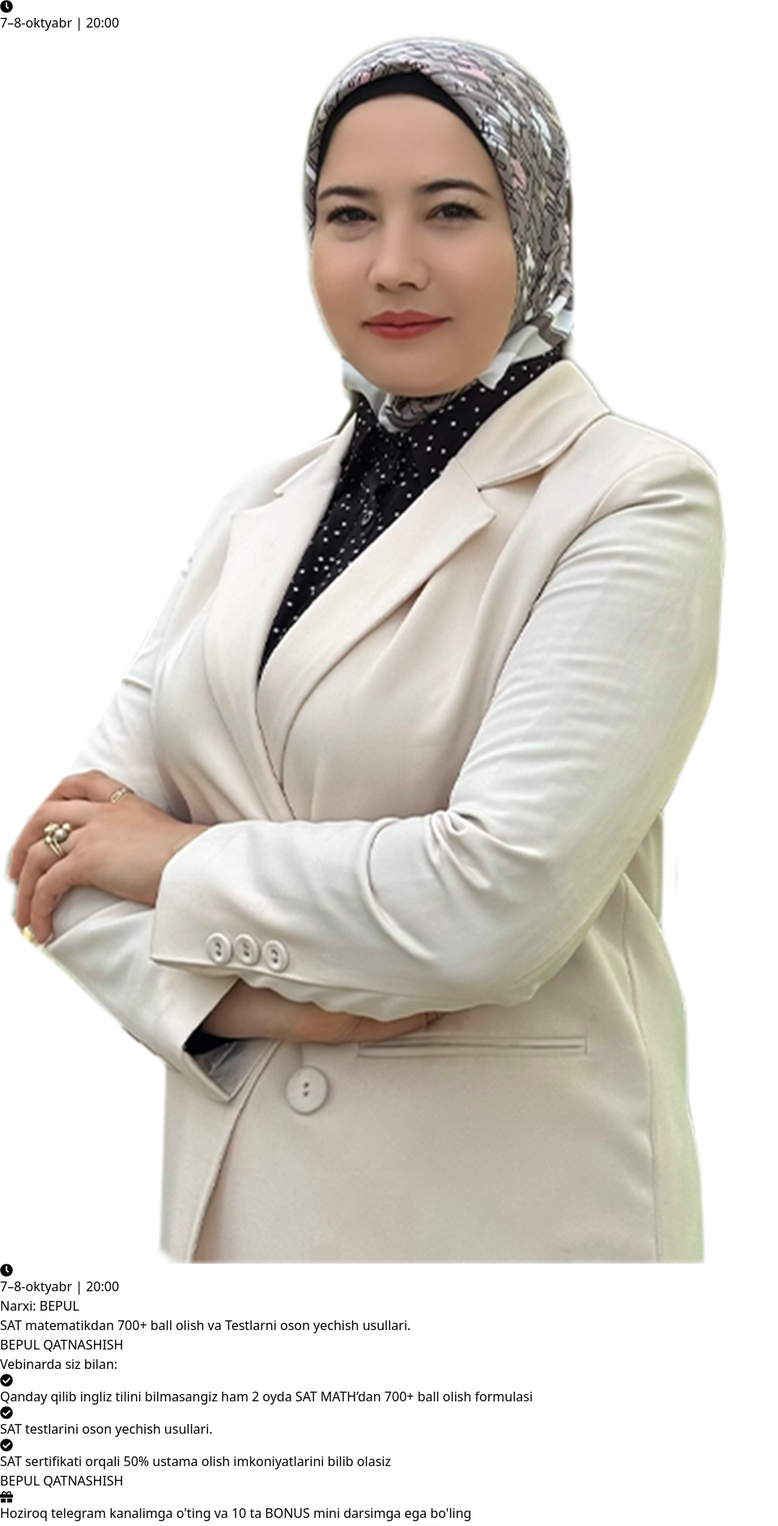
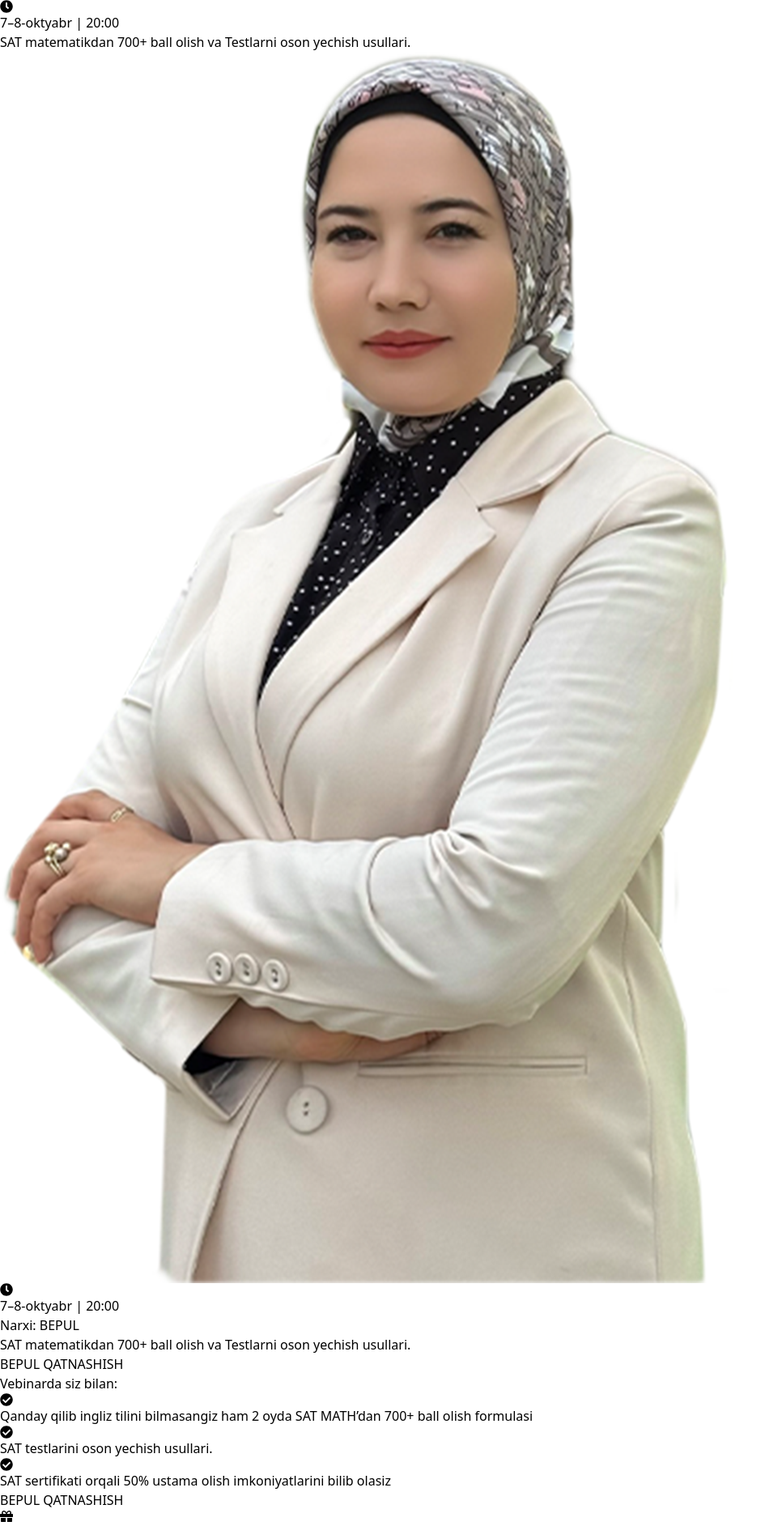
Before and after one commit to MamurovDilmurod/EsseMaster, a React (Vite) app: page / in a window 1280 px wide. Shown: the top 1885 px of the page at 81% size, without its empty margins (0-961 px from the left). Built offline with nearby package versions, Linux system fonts and the light colour scheme.

Commit message:
Update assets, links, and text

```diff
--- a/src/components/Header.jsx
+++ b/src/components/Header.jsx
@@ -17,7 +17,13 @@ const Header = () => {
                     </p> */}
                 </div>
 
-
+                {/* Title Mobile */}
+                <div className="md:hidden flex">
+                    <h1 className="text-2xl sm:text-3xl md:text-5xl font-extrabold text-gray-900 leading-tight md:leading-snug">
+                        SAT matematikdan <span className="text-blue-600">700+ ball</span> olish va{" "}
+                        <span className="block md:inline">Testlarni oson yechish usullari. </span>
+                    </h1>
+                </div>
                 {/* RIGHT IMAGE MOBILE */}
                 <div className="md:hidden flex justify-center mb-1">
                     <img
@@ -52,21 +58,26 @@ const Header = () => {
                     </div>
 
                     {/* Title */}
+                    <div className="hidden md:flex">
                         <h1 className="text-2xl sm:text-3xl md:text-5xl font-extrabold text-gray-900 leading-tight md:leading-snug">
                             SAT matematikdan <span className="text-blue-600">700+ ball</span> olish va{" "}
                             <span className="block md:inline">Testlarni oson yechish usullari. </span>
                         </h1>
+                    </div>
                     {/* Mobileda btn */}
+                    <div className=" relative top-[-65px]">
                         <a
                             href="https://t.me/+gpMBfd7Ka29iYWMy"
                             target="_blank"
                             rel="noopener noreferrer"
-                        className=" justify-center px-8 py-3 bg-blue-500 text-white text-base font-semibold rounded-lg
+                            className=" justify-center px-8 py-4 bg-blue-500 text-white text-base font-semibold rounded-lg
                        hover:bg-blue-600 transition-all duration-200 transform hover:scale-105 text-center md:hidden flex"
                         >
                             BEPUL QATNASHISH
                         </a>
+                    </div>
                     {/* Subtitle */}
+                    <div className="!mt-[-25px]">
                         <h2 className="text-xl sm:text-2xl font-semibold text-gray-800">
                             Vebinarda siz bilan:
                         </h2>
@@ -88,6 +99,7 @@ const Header = () => {
                         </ul>
 
 
+                    </div>
                     {/* CTA Button */}
                     <a
                         href="https://t.me/+gpMBfd7Ka29iYWMy"
@@ -126,7 +138,7 @@ const Header = () => {
                     href="https://t.me/+gpMBfd7Ka29iYWMy"
                     target="_blank"
                     rel="noopener noreferrer"
-                    className=" justify-center px-8 py-3 bg-blue-500 text-white text-base font-semibold rounded-lg
+                    className=" justify-center px-8 py-4 bg-blue-500 text-white text-base font-semibold rounded-lg
                        hover:bg-blue-600 transition-all duration-200 transform hover:scale-105 text-center md:hidden flex"
                 >
                     BEPUL QATNASHISH
```
Lines whose indentation alone changed are shown as unchanged.
